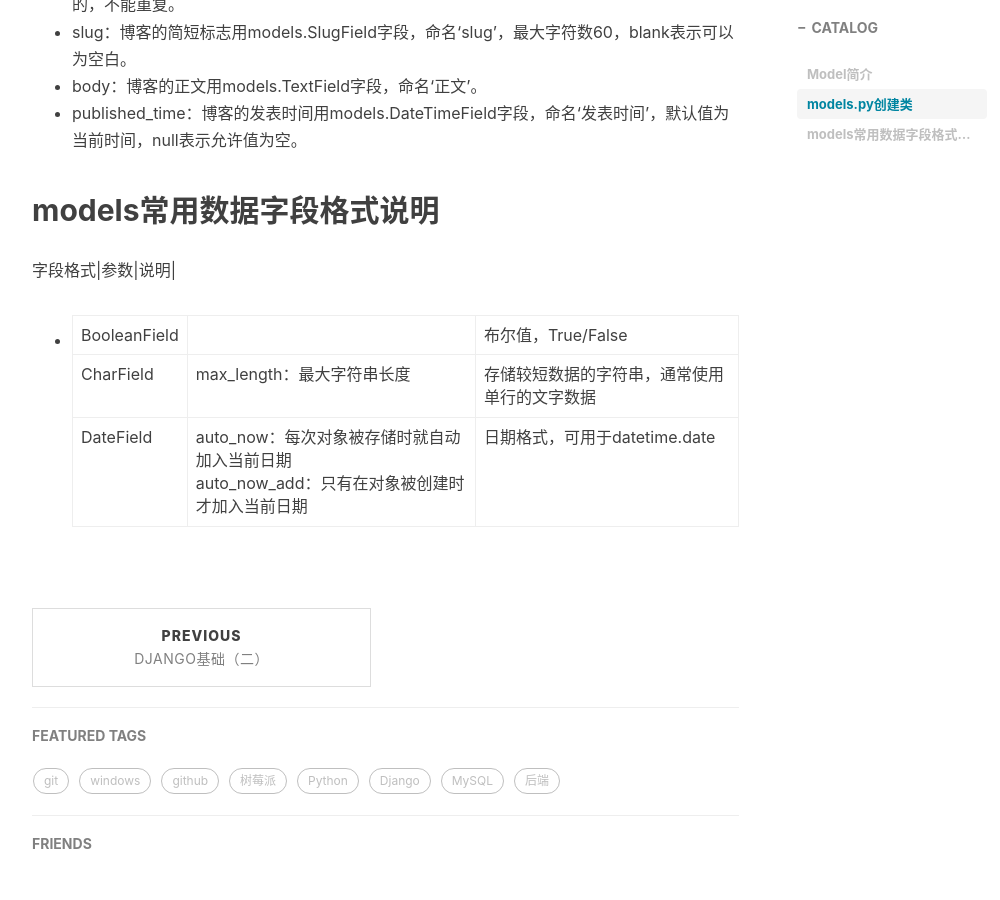
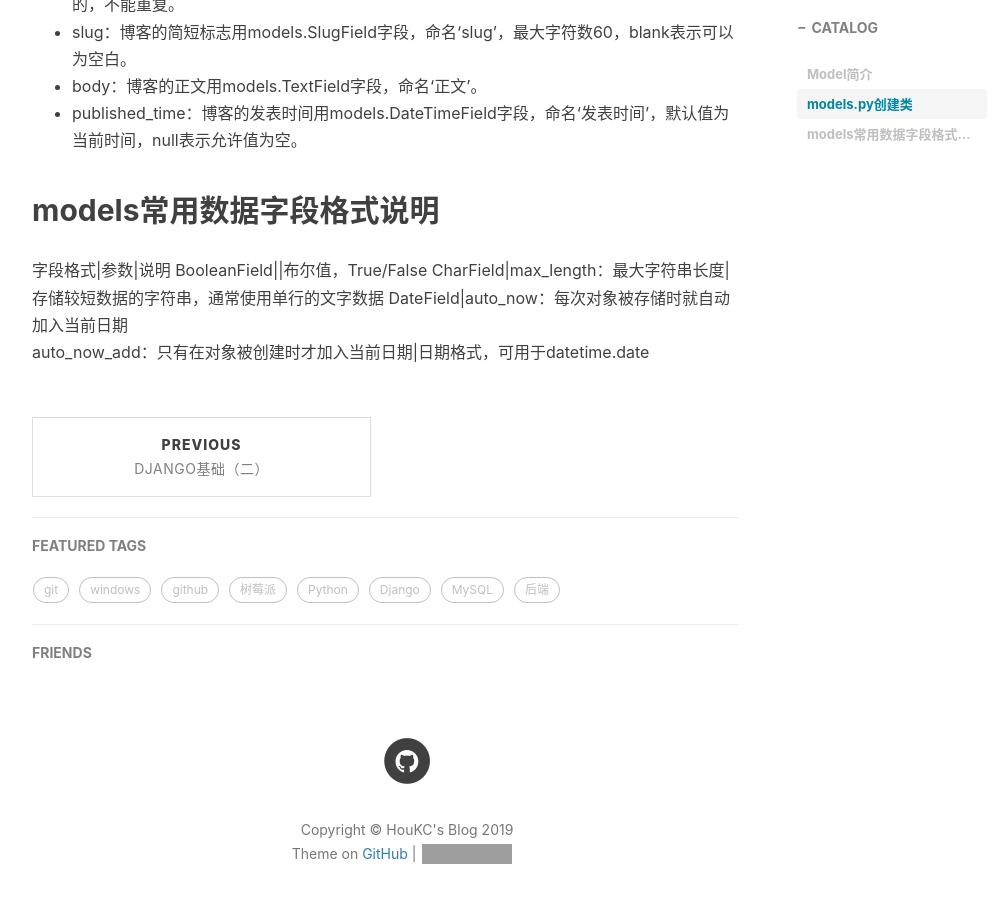
Before and after one commit to HouKC/houkc.github.io, a Jekyll site: the page built from _posts/2019-12-19-django3.md, in a window 1280 px wide and 900 px high, scrolled down 1172 px. Shown: the whole window, without its empty margins (233-1233 px from the left). Built offline with Jekyll 4.4.1, drawn with Linux system fonts in a browser that asks for light colours; nearby versions of some CDN libraries; comment, search, counter and statistics services are not loaded; grey boxes are pictures that could not be loaded.

```diff
--- a/_posts/2019-12-19-django3.md
+++ b/_posts/2019-12-19-django3.md
@@ -37,8 +37,7 @@ class Post(models.Model):
 - published_time：博客的发表时间用models.DateTimeField字段，命名‘发表时间’，默认值为当前时间，null表示允许值为空。
 
 ## models常用数据字段格式说明
-字段格式|参数|说明|
-- | :-: | -:
+字段格式|参数|说明
 BooleanField||布尔值，True/False
 CharField|max_length：最大字符串长度|存储较短数据的字符串，通常使用单行的文字数据
 DateField|auto_now：每次对象被存储时就自动加入当前日期<br/>auto_now_add：只有在对象被创建时才加入当前日期|日期格式，可用于datetime.date
```
